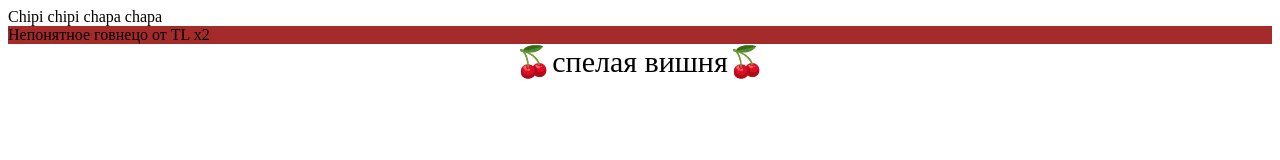
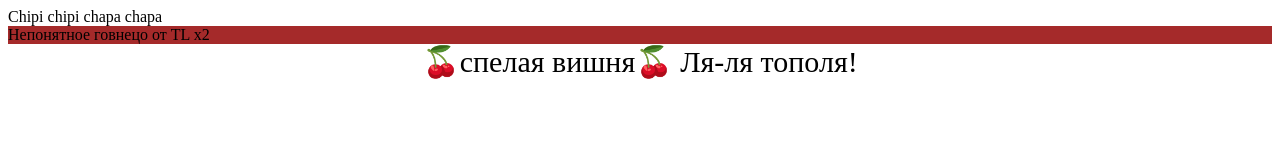
Before and after one commit to AnnyMee/Git_Practice, a plain HTML site: page index.html in a window 1280 px wide. Drawn offline with Linux system fonts and the light colour scheme.

Commit message:
yolooolooooo!

```diff
--- a/index.html
+++ b/index.html
@@ -12,7 +12,9 @@
 
     <main>Непонятное говнецо от TL x2</main>
 
-    <footer>🍒спелая вишня🍒</footer>
+    <footer>🍒спелая вишня🍒
+        Ля-ля тополя!
+    </footer>
 
 </body>
 </html>
```
